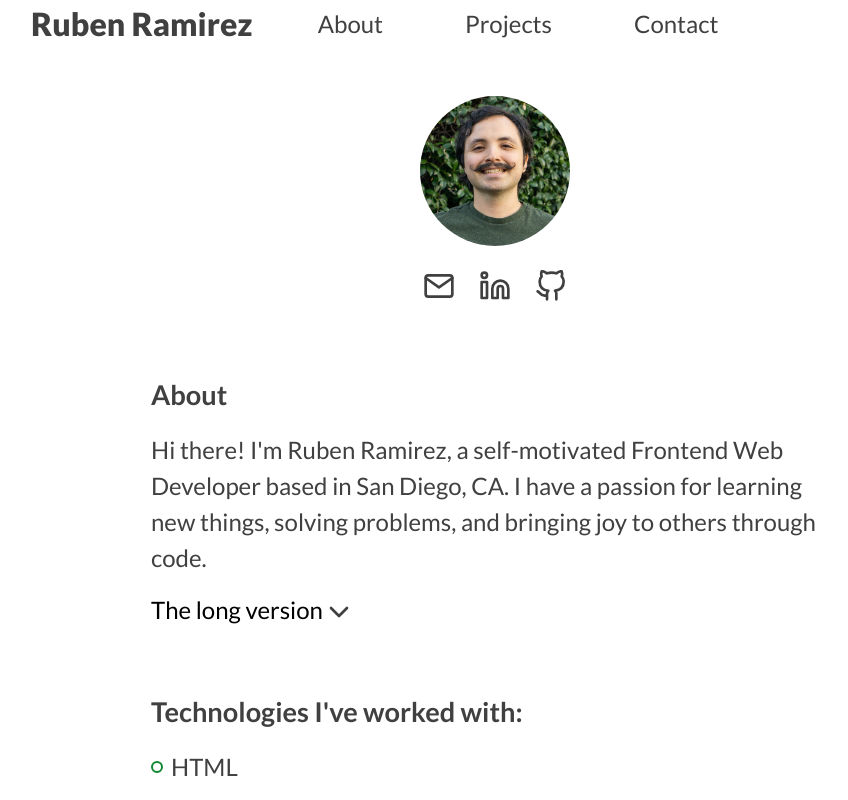
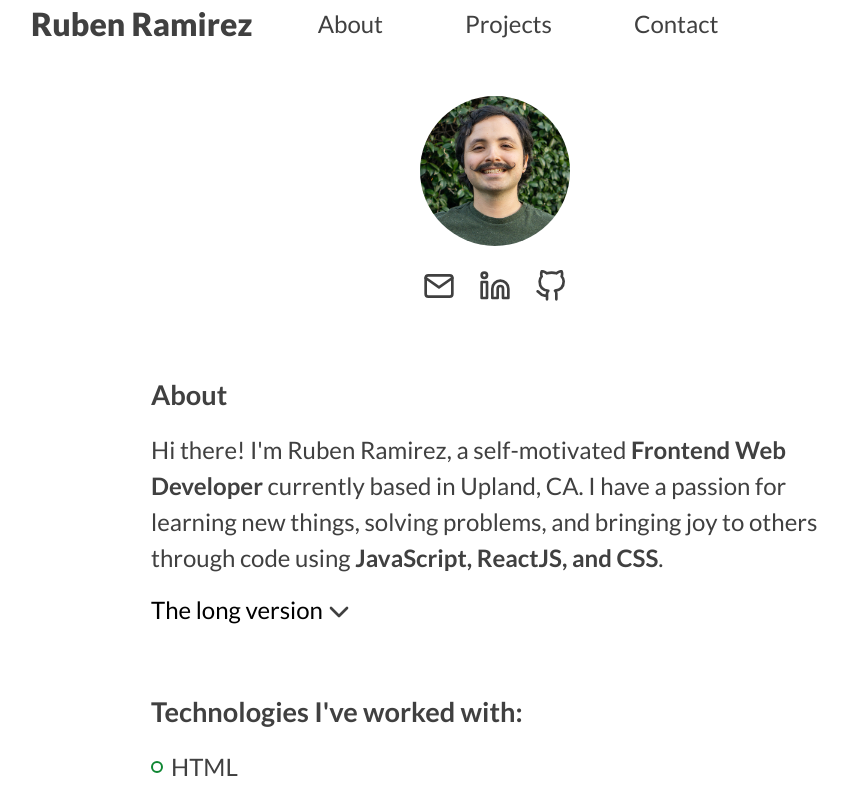
Before and after one commit to rramirez216/rubenramirezdev, a React (Create React App) app: page / in a window 1280 px wide. Shown: the top 800 px of the page, without its empty margins (145-993 px from the left). Built offline with nearby package versions, Linux system fonts and the light colour scheme.

Commit message:
ands strong tags to keywords and adds keywords to the about paragraph

```diff
--- a/src/components/About.js
+++ b/src/components/About.js
@@ -7,9 +7,11 @@ const About = ({ isToggled, setIsToggled, hoverVariant }) => {
     <Wrapper id='about'>
       <Heading>About</Heading>
       <Paragraph>
-        Hi there! I'm Ruben Ramirez, a self-motivated Frontend Web Developer
-        based in San Diego, CA. I have a passion for learning new things,
-        solving problems, and bringing joy to others through code.
+        Hi there! I'm Ruben Ramirez, a self-motivated{' '}
+        <strong>Frontend Web Developer</strong> currently based in Upland, CA. I
+        have a passion for learning new things, solving problems, and bringing
+        joy to others through code using{' '}
+        <strong>JavaScript, ReactJS, and CSS</strong>.
       </Paragraph>
       <Accordian
         isToggled={isToggled}
```
